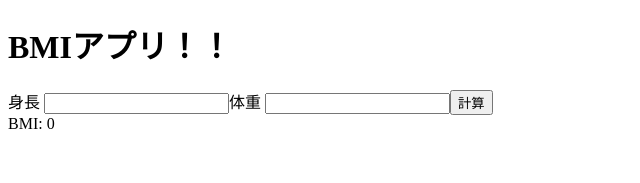
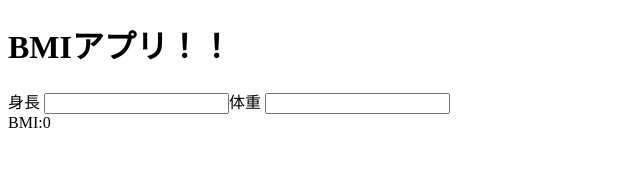
Before and after one commit to yuriko1211/bmi-angular, an Angular app: page / in a window 1280 px wide. Shown: the top 183 px of the page, without its empty margins (0-640 px from the left). Built offline with nearby package versions, Linux system fonts and the light colour scheme.

Commit message:
計算ボタンではなく入力したら発火するように修正

```diff
--- a/src/app/bmi/bmi.component.html
+++ b/src/app/bmi/bmi.component.html
@@ -1,14 +1,25 @@
 <form>
   <label for="height">
     身長
-    <input type="text" id="height" #height />
+    <input
+      type="text"
+      id="height"
+      (keyup)="(0)"
+      (keyup)="calcurate(parseInt(height.value), parseInt(weight.value))"
+      #height
+    />
   </label>
   <label for="weight"
     >体重
-    <input type="text" id="weight" #weight />
+    <input
+      type="text"
+      id="weight"
+      (keyup)="(0)"
+      (keyup)="calcurate(parseInt(height.value), parseInt(weight.value))"
+      #weight
+    />
   </label>
-  <button (click)="calcurate(parseInt(height.value), parseInt(weight.value))">
-    計算
-  </button>
-  <div>BMI: {{ bmi }}</div>
+  <div>
+    BMI:<span id="bmi" *ngIf="isNumber(bmi)">{{ bmi }}</span>
+  </div>
 </form>
--- a/src/app/bmi/bmi.component.ts
+++ b/src/app/bmi/bmi.component.ts
@@ -16,6 +16,10 @@ export class BmiComponent implements OnInit {
     return parseInt(str);
   }
 
+  isNumber(n: any) {
+    return !isNaN(n);
+  }
+
   calcurate(height: number, weight: number) {
     this.bmi = Math.round((weight / (height / 100) ** 2) * 10) / 10;
   }
```
